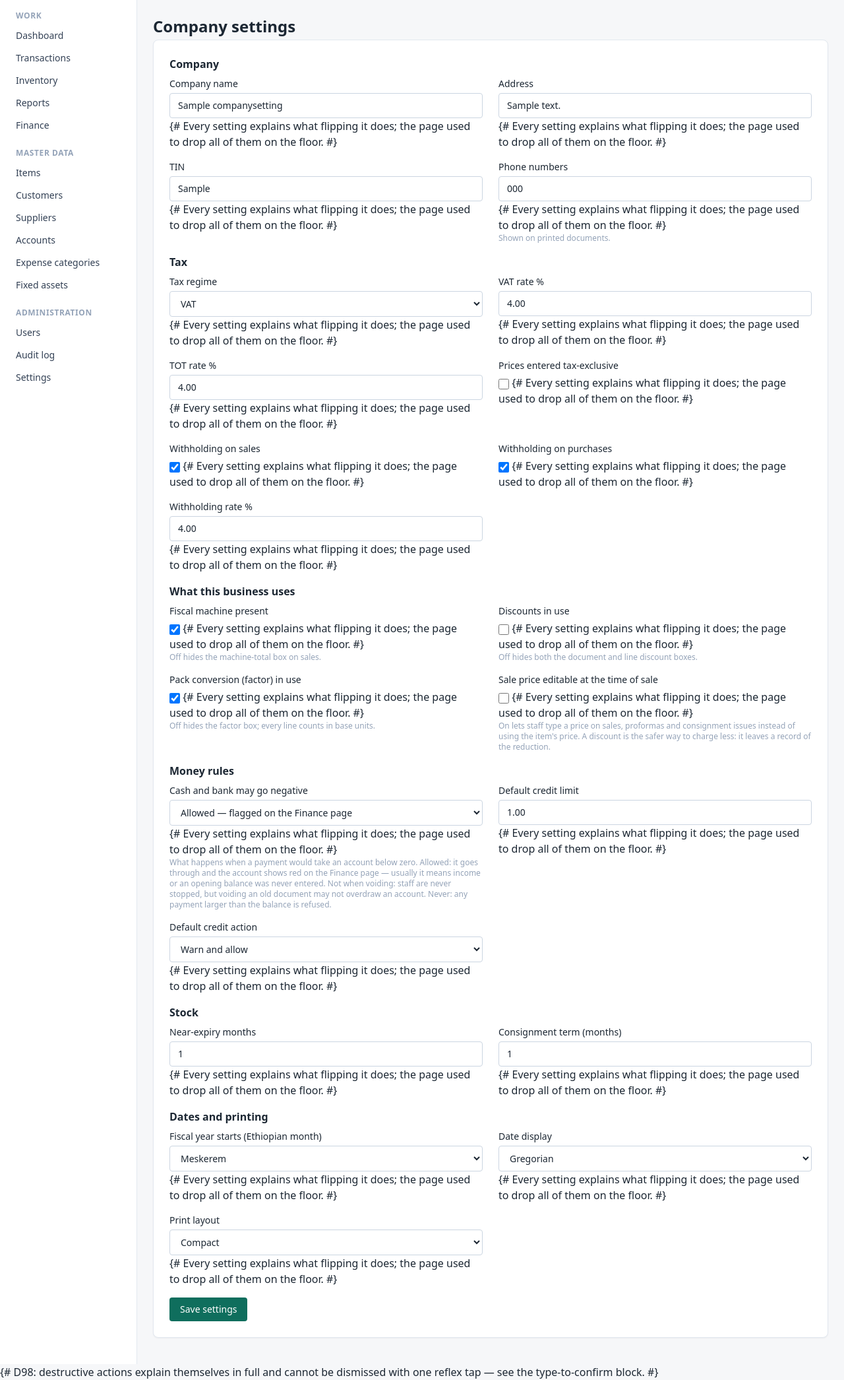
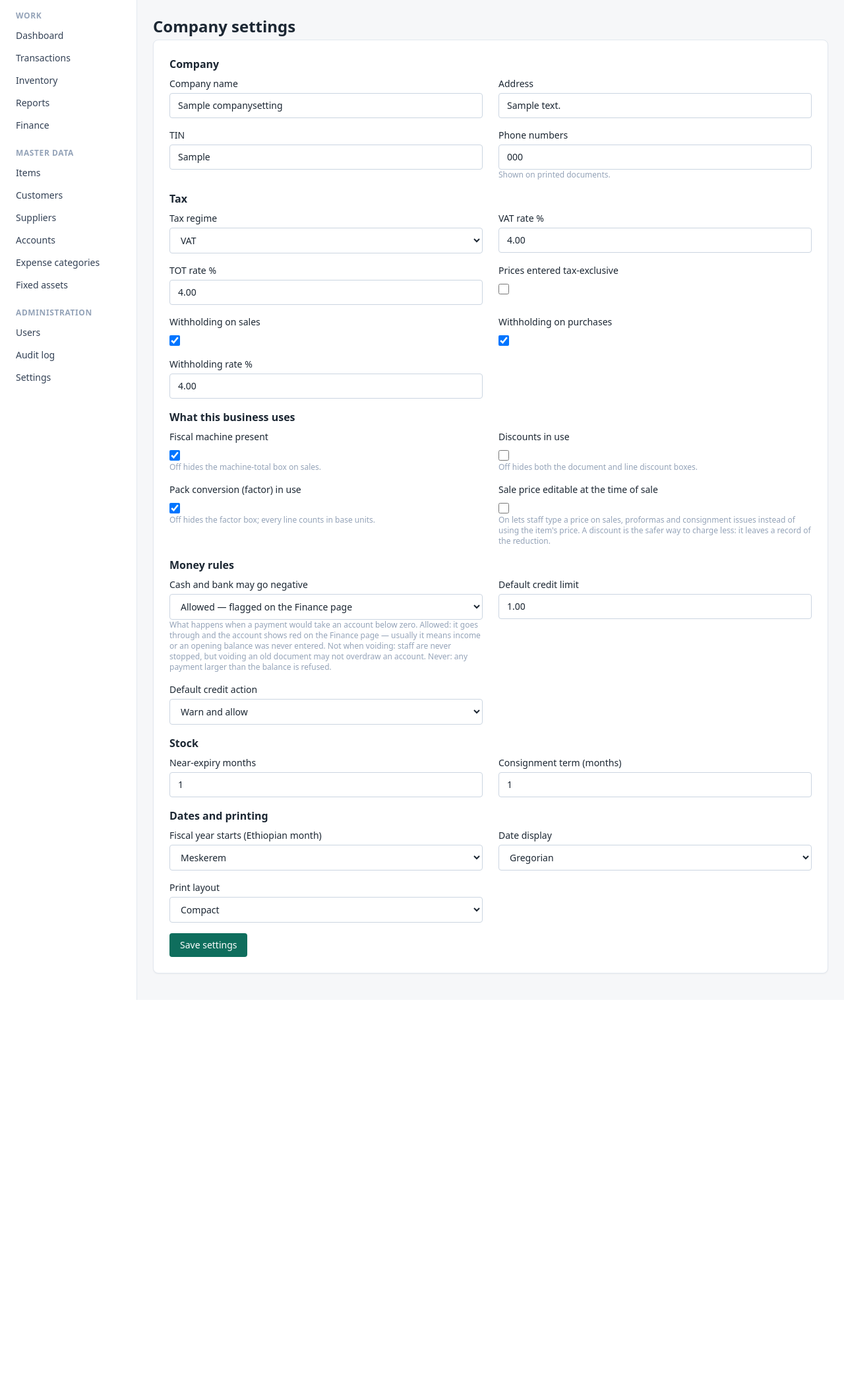
Before and after one commit to NorthernLights1/Narcos, a Django app: page /settings/ in a window 1280 px wide. Shown: the part 56-2147 px from the top of the page at 66% size. After the commit the page ends 1571 px from the top, so only its background shows below. Run offline with Django 5.2, Linux system fonts and the light colour scheme; a user stored in the database is signed in; tables that the repository leaves empty hold one stand-in row (values such as "Sample post").

Commit message:
fix: template comments that Django was printing to the page
A {# ... #} comment must open and close on the same line. Django does not
treat a wrapped one as a comment - it renders the text. Temesgen caught it
from a screenshot: the note I added with the help-text change appeared
under all 23 fields of the settings page.

Sweeping the tree found two more, already shipped, from the D98 work:
one in base.html - so it printed on EVERY page of the app - and one on
the document detail page.

This is the third time (D82 was the first, a stray paragraph on every
printout), so it is now a test rather than a matter of care: every
template is checked that {# and #} counts match per line.

Co-Authored-By: Claude Opus 5 <noreply@anthropic.com>

```diff
--- a/templates/base.html
+++ b/templates/base.html
@@ -60,8 +60,8 @@
 </div>
 
 {# D93: one dialog for the whole app. Buttons carry the wording in data-confirm-* attributes; app.js fills this in and only submits once the user agrees. Native <dialog> brings the focus trap and Esc handling with it. #}
-{# D98: destructive actions explain themselves in full and cannot be
-   dismissed with one reflex tap — see the type-to-confirm block. #}
+{% comment %}D98: destructive actions explain themselves in full and cannot be
+dismissed with one reflex tap — see the type-to-confirm block.{% endcomment %}
 <dialog id="confirm-dialog" class="confirm-dialog">
   <h2 data-confirm-slot="title"></h2>
   <div data-confirm-slot="body"></div>
--- a/templates/core/settings_form.html
+++ b/templates/core/settings_form.html
@@ -13,8 +13,9 @@
     <div class="field">
       <label for="{{ field.id_for_label }}">{{ field.label }}</label>
       {{ field }}
-      {# Every setting explains what flipping it does; the page used to drop
-         all of them on the floor. #}
+      {% comment %}Every setting explains what flipping it does; the page
+      used to drop all of them on the floor. A {# #} comment must fit on one
+      line or Django renders it as text — see D82.{% endcomment %}
       {% if field.help_text %}<p class="hint">{{ field.help_text }}</p>{% endif %}
       {% if field.errors %}<p class="field-error">{{ field.errors|striptags }}</p>{% endif %}
     </div>
--- a/templates/docs/detail.html
+++ b/templates/docs/detail.html
@@ -246,8 +246,8 @@
               data-confirm-body="{% blocktranslate with no=doc.doc_no %}A draft copy opens for you to fix. Nothing changes in your books yet — {{ no }} stays active until you post that copy.|Posting the copy voids {{ no }} at that moment, with your reason: “{reason}”.{% endblocktranslate %}{% if settled_by_numbers %}|{% blocktranslate with pay=settled_by_numbers %}The payment that settled it ({{ pay }}) is reversed at the same moment, so the money goes back too.{% endblocktranslate %}{% endif %}|{% translate 'If you never post the copy, nothing happens.' %}">
         {% translate "Correct this document" %}
       </button>
-      {# D98: the destructive path spells out every consequence and will not
-         arm until the operator types the document number. #}
+      {% comment %}D98: the destructive path spells out every consequence and
+      will not arm until the operator types the document number.{% endcomment %}
       <button type="submit" class="btn"
               data-confirm data-confirm-danger data-confirm-reason="id_reason"
               data-confirm-title="{% blocktranslate with no=doc.doc_no %}Void {{ no }} — read this first{% endblocktranslate %}"
--- a/templates/reports/finance.html
+++ b/templates/reports/finance.html
@@ -17,8 +17,9 @@
     <h2>{% translate "Money now" %}</h2>
     <ul class="compact-list">
       {% for account, balance in accounts %}
-      {# D101: a negative balance is allowed by default — it means income or
-         an opening balance was never recorded. Say so instead of hiding it. #}
+      {% comment %}D101: a negative balance is allowed by default — it means
+      income or an opening balance was never recorded. Say so, don't hide
+      it.{% endcomment %}
       <li>{{ account.name }}
         <b class="num{% if balance < 0 %} finance-bad{% endif %}">{{ balance }}</b>
         {% if balance < 0 %}
```
Also changed, not shown: core/tests/test_template_comments.py (added, +40 -0 lines).
